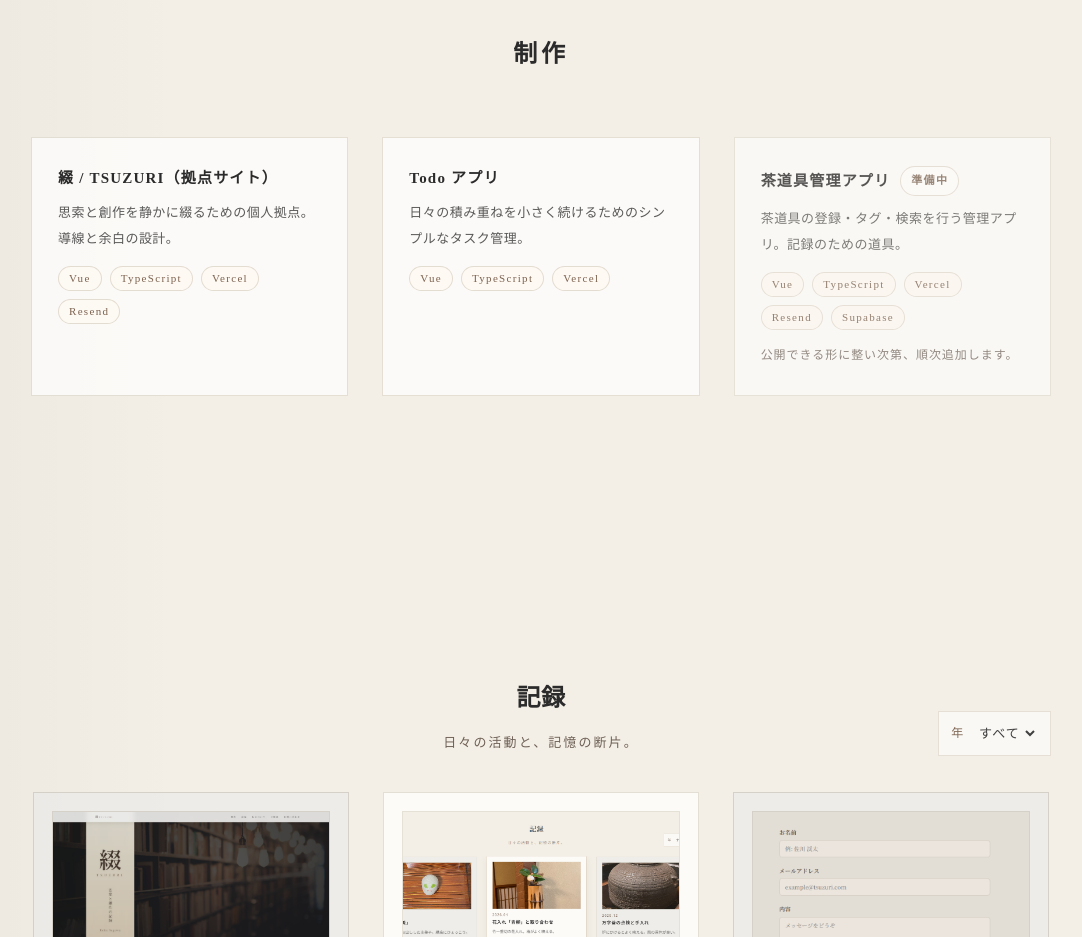
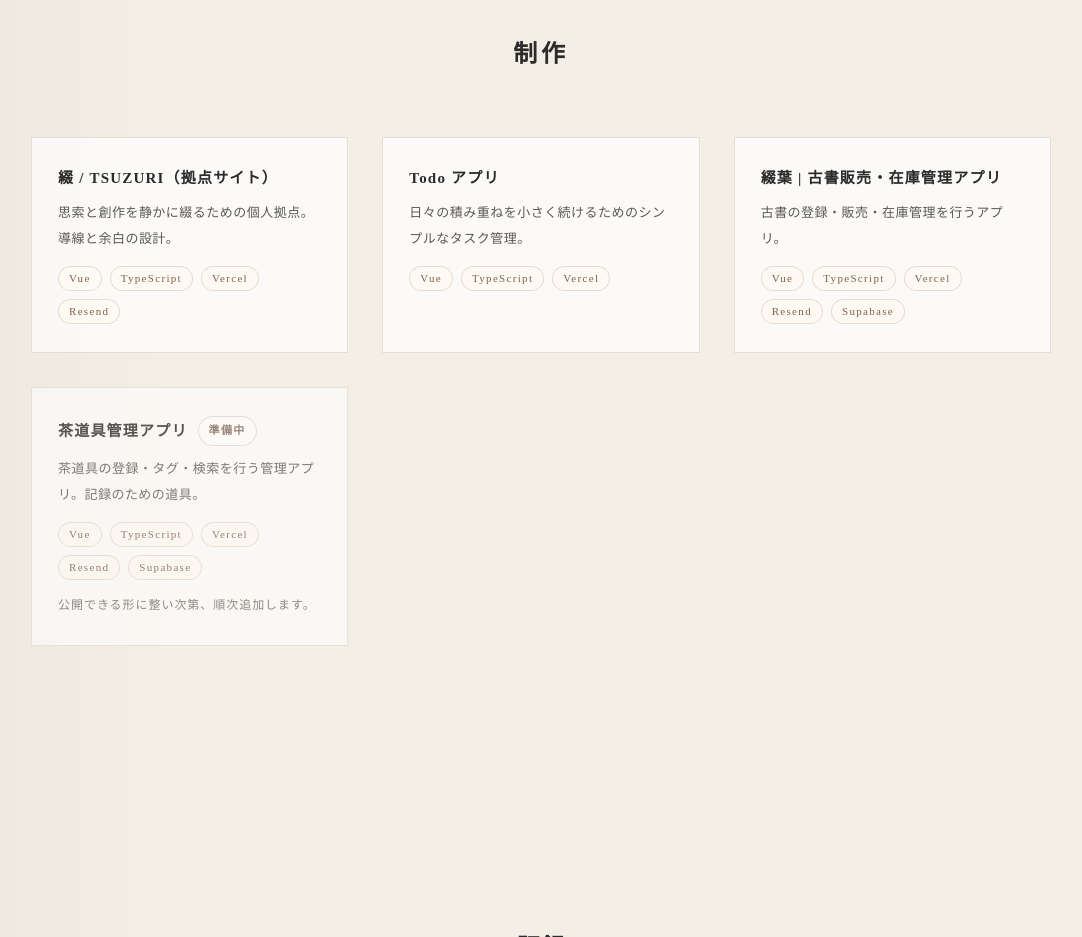
Before and after one commit to kei-sagawa/portfolio, a Vue app: page / in a window 1280 px wide. Shown: the part 1520-2457 px from the top of the page, without its empty margins (99-1181 px from the left). Built offline with nearby package versions, Linux system fonts and the light colour scheme.

Commit message:
tsuzuriha add

```diff
--- a/src/views/home/components/WorksSection.vue
+++ b/src/views/home/components/WorksSection.vue
@@ -62,6 +62,14 @@ const works: WorkItem[] = [
     tags: ['Vue', 'TypeScript', 'Vercel'],
     status: 'live',
     href: 'https://todo-portfolio-seven.vercel.app/todo',
+  },
+  {
+    id: 'tsuzuri-ha',
+    title: '綴葉 | 古書販売・在庫管理アプリ',
+    desc: '古書の登録・販売・在庫管理を行うアプリ。',
+    tags: ['Vue', 'TypeScript', 'Vercel', 'Resend', 'Supabase'],
+    status: 'live',
+    href: 'https://kosho-manager.vercel.app',
   },
   {
     id: 'tea-utensil',
```
